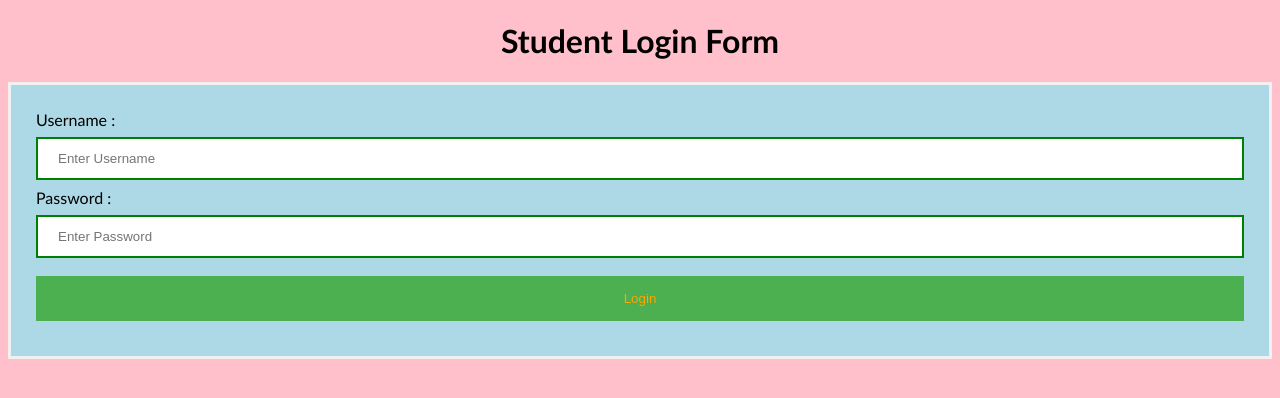
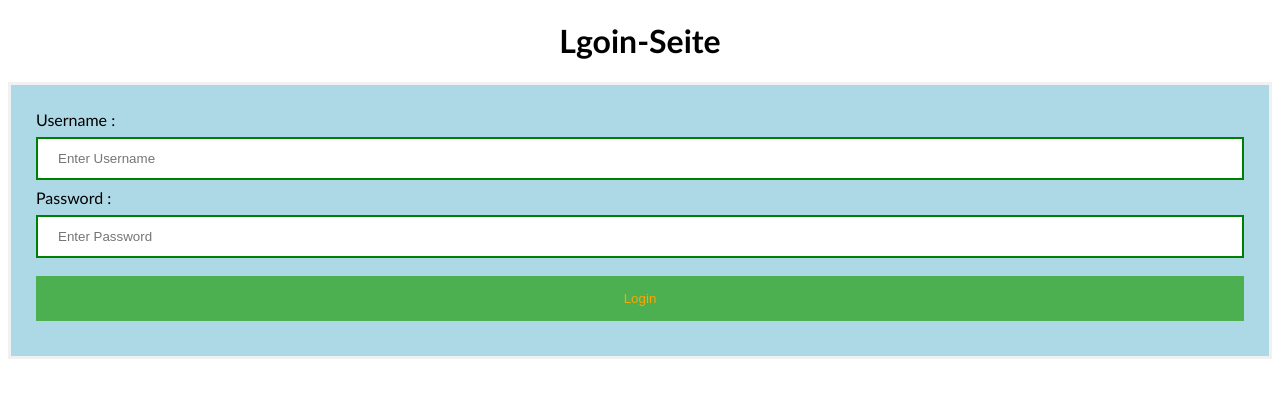
Before and after one commit to lucakreativ/library-software, a Flask app: page /login in a window 1280 px wide. Shown: the top 398 px of the page. Run offline with Flask 2, Linux system fonts and the light colour scheme.

```diff
--- a/templates/login.html
+++ b/templates/login.html
@@ -5,7 +5,6 @@
 <style>
 Body {
   font-family: Calibri, Helvetica, sans-serif;
-  background-color: pink;
 }
 button {
        background-color: #4CAF50;
@@ -44,7 +43,7 @@ button {
 </style>
 </head>
 <body>
-    <center> <h1> Student Login Form </h1> </center>
+    <center> <h1>Lgoin-Seite</h1> </center>
     <form action="/validate" method="post">
         <div class="container">
             <label>Username : </label>
--- a/templates/loginf.html
+++ b/templates/loginf.html
@@ -5,7 +5,6 @@
 <style>
 Body {
   font-family: Calibri, Helvetica, sans-serif;
-  background-color: pink;
 }
 button {
        background-color: #4CAF50;
@@ -44,7 +43,7 @@ button {
 </style>
 </head>
 <body>
-    <center> <h1> Student Login Form </h1> </center>
+    <center> <h1>Login-Seite</h1> </center>
     <h1>Falscher Benutzername oder Passwort</h1>
     <form action="/validate" method="post">
         <div class="container">
```
